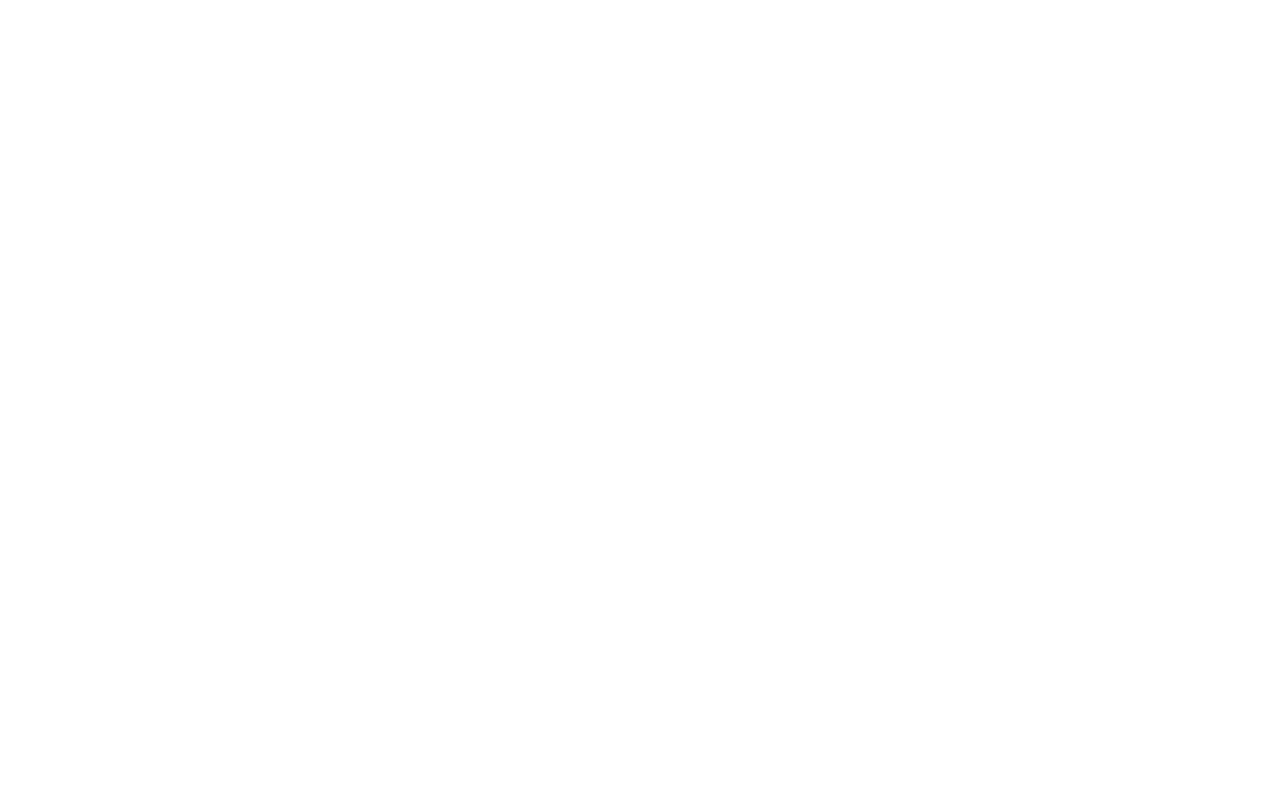
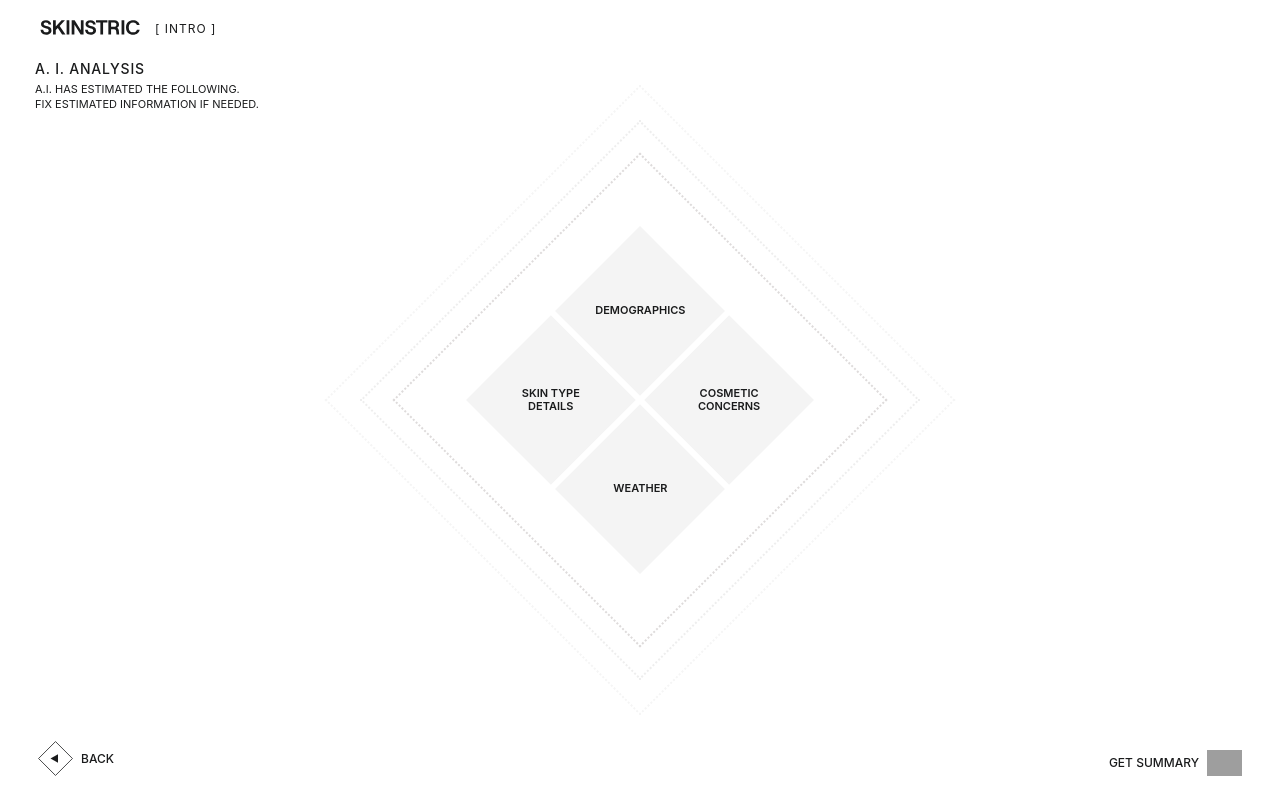
Before and after one commit to nixmar1scal/skinstric-intern, a React (Vite) app: page /analysis-overview in a window 1280 px wide. Before the commit this address had no page. Built offline with nearby package versions, Linux system fonts and the light colour scheme; grey boxes are pictures that could not be loaded.

Commit message:
8th commit

```diff
--- a/src/App.jsx
+++ b/src/App.jsx
@@ -11,6 +11,7 @@ import Intro from "./pages/Intro/Intro";
 import ScanOptions from "./pages/ScanOptions/ScanOptions";
 import Demographics from "./pages/Demographics/Demographics";
 import CameraCapture from "./pages/CameraCapture/CameraCapture";
+import AnalysisOverview from "./pages/AnalysisOverview/AnalysisOverview";
 
 function AnimateRoutes() {
   const location = useLocation();
@@ -20,6 +21,7 @@ function AnimateRoutes() {
         <Route path="/" element={<Landing />} />
         <Route path="/intro" element={<Intro />} />
         <Route path="/scan-options" element={<ScanOptions />} />
+        <Route path="/analysis-overview" element={<AnalysisOverview />} />
         <Route path="/camera-capture" element={<CameraCapture />} />
         <Route path="/demographics" element={<Demographics />} />
       </Routes>
--- a/src/components/Header/Header.css
+++ b/src/components/Header/Header.css
@@ -25,18 +25,18 @@
 .logo-img {
   width: 100px;
   height: 0 auto;
-    color: #1A1B1C;
+  color: #1a1b1c;
 }
 
 .intro-badge {
   font-size: 12px;
   font-weight: 400;
   letter-spacing: 1px;
-    color: #1A1B1C
+  color: #1a1b1c;
 }
 
 .code-btn {
-    background: #1A1B1C;
+  background: #1a1b1c;
   color: white;
   border: none;
   padding: 8px 16px;
--- /dev/null
+++ b/src/pages/AnalysisOverview/AnalysisOverview.css
@@ -0,0 +1,127 @@
+.analysis-overview-container {
+  position: relative;
+  height: 100vh;
+  width: 100vw;
+  overflow: hidden;
+  background-color: white;
+  font-family: 'Inter', sans-serif;
+}
+
+/* Top left text */
+.top-left {
+  position: absolute;
+  top: 60px;
+  left: 35px;
+}
+
+.analysis-heading {
+  font-size: 14px;
+  font-weight: 500;
+  color: #1a1b1c;
+  letter-spacing: 0.8px;
+}
+
+.description {
+  text-transform: uppercase;
+  font-size: 11px;
+  color: #1a1b1c;
+  margin-top: 5px;
+  line-height: 1.4;
+}
+
+/* Diamond background ring */
+.diamond-ring {
+  position: absolute;
+  top: 50%;
+  left: 50%;
+  transform: translate(-50%, -50%) rotate(45deg);
+  width: 350px;
+  height: 350px;
+  border: 2px dotted #dedbdb;
+  z-index: 0;
+}
+
+.diamond-ring::before,
+.diamond-ring::after {
+  content: "";
+  position: absolute;
+  inset: -25px;
+  border: 2px dotted #eee;
+  transform: rotate(0deg);
+}
+
+.diamond-ring::after {
+  inset: -50px;
+  border-color: #f5f5f5;
+}
+
+/* Diamond grid */
+.diamond-navigation {
+  position: absolute;
+  top: 50%;
+  left: 50%;
+  transform: translate(-50%, -50%) rotate(45deg);
+  display: grid;
+  grid-template-columns: 1fr 1fr;
+  z-index: 1;
+}
+
+.diamond-item {
+  width: 120px;
+  height: 120px;
+  background-color: #f4f4f4;
+  display: flex;
+  align-items: center;
+  justify-content: center;
+  transition: 0.2s ease;
+  margin: 3px;
+}
+
+.diamond-item:hover {
+  background-color: #e0e0e0;
+  color: white;
+}
+
+.diamond-item-content {
+  transform: rotate(-45deg);
+  font-size: 11px;
+  font-weight: 600;
+  text-align: center;
+  text-transform: uppercase;
+  color: #1a1b1c;
+  padding: 8px;
+  line-height: 1.2;
+}
+
+/* Navigation buttons */
+.nav-left,
+.nav-right {
+  position: absolute;
+  bottom: 24px;
+  display: flex;
+  align-items: center;
+  cursor: pointer;
+}
+
+.nav-left {
+  left: 30px;
+}
+
+.nav-right {
+  right: 30px;
+  flex-direction: row-reverse;
+}
+
+.nav-left img,
+.nav-right img {
+  width: 35px;
+  margin: 0 8px;
+}
+
+.nav-left span,
+.nav-right span {
+  font-size: 12px;
+  font-weight: 500;
+  text-transform: uppercase;
+  color: #1a1b1c;
+}
--- /dev/null
+++ b/src/pages/AnalysisOverview/AnalysisOverview.jsx
@@ -0,0 +1,53 @@
+import React from "react";
+import { useNavigate } from "react-router-dom";
+import "./AnalysisOverview.css"
+import Navbar from "../../components/Navbar/Navbar";
+import leftArrow from "../../assets/buttin-icon-shrunk2.svg";
+import rightArrow from "../../assets/buttin-icon-shrunk.svg";
+
+function AnalysisOverview() {
+  const navigate = useNavigate();
+
+  return (
+    <div className="analysis-overview-container">
+        <Navbar />
+  <div className="top-left">
+    <div className="analysis-heading">A. I. ANALYSIS</div>
+    <p className="description">
+      A.I. has estimated the following. <br />
+      Fix estimated information if needed.
+    </p>
+  </div>
+
+  <div className="diamond-ring"></div>
+
+  <div className="diamond-navigation">
+    <div className="diamond-item highlight" onClick={() => navigate("/demographics")}>
+      <div className="diamond-item-content">Demographics</div>
+    </div>
+    <div className="diamond-item">
+      <div className="diamond-item-content">Cosmetic<br />Concerns</div>
+    </div>
+    <div className="diamond-item">
+      <div className="diamond-item-content">Skin Type<br />Details</div>
+    </div>
+    <div className="diamond-item">
+      <div className="diamond-item-content">Weather</div>
+    </div>
+  </div>
+
+  <div className="nav-left" onClick={() => navigate("/scan-options")}>
+    <img src={leftArrow} alt="Back" />
+    <span>Back</span>
+  </div>
+
+  <div className="nav-right" onClick={() => navigate("/summary")}>
+    <img src={rightArrow} alt="Next" />
+    <span>Get Summary</span>
+  </div>
+</div>
+
+  );
+}
+
+export default AnalysisOverview;
--- a/src/pages/CameraCapture/CameraCapture.css
+++ b/src/pages/CameraCapture/CameraCapture.css
@@ -13,6 +13,7 @@
   position: absolute;
   top: 0;
   left: 0;
+  pointer-events: none;
 }
 
 .branding {
@@ -28,15 +29,15 @@
 
 .take-pic-btn {
   position: absolute;
-  bottom: 90px;
+  bottom: 50%;
   right: 30px;
-  background: rgba(255, 255, 255, 0.85);
+  background: none;
   border: none;
-  border-radius: 100px;
-  padding: 12px 20px;
+  padding: none;
   display: flex;
   align-items: center;
   gap: 8px;
+  color: white;
   font-size: 12px;
   font-weight: 600;
   cursor: pointer;
@@ -44,8 +45,8 @@
 }
 
 .take-pic-btn img {
-  width: 20px;
-  height: 20px;
+  width: 50px;
+  height: 50px;
 }
 
 .diamond-back {
@@ -54,6 +55,7 @@
   left: 30px;
   z-index: 10;
   cursor: pointer;
+  color: white;
 }
 
 .diamond-back img {
--- a/src/pages/CameraCapture/CameraCapture.jsx
+++ b/src/pages/CameraCapture/CameraCapture.jsx
@@ -2,7 +2,7 @@ import React, { useRef, useEffect } from "react";
 import { useNavigate } from "react-router-dom";
 import "./CameraCapture.css";
 import rombusIcon from "../../assets/buttin-icon-shrunk2.svg";
-import cameraBtn from "../../assets/camera.svg";
+import captureBtn from "../../assets/capturebtn.svg";
 
 function CameraCapture() {
   const videoRef = useRef(null);
@@ -44,7 +44,7 @@ function CameraCapture() {
     const imageBase64 = canvas.toDataURL("image/png");
     localStorage.setItem("capturedImage", imageBase64);
 
-    navigate("/demographics");
+    navigate("/analysis-overview");
   };
 
   return (
@@ -54,8 +54,8 @@ function CameraCapture() {
       <div className="branding">SKINSTRIC</div>
 
       <button className="take-pic-btn" onClick={handleTakePicture}>
-        <img src={cameraBtn} alt="Take Picture" />
         <span>TAKE PICTURE</span>
+        <img src={captureBtn} alt="Take Picture" />
       </button>
 
       <div className="diamond-back" onClick={() => navigate("/scan-options")}>
--- a/src/pages/ScanOptions/ScanOptions.jsx
+++ b/src/pages/ScanOptions/ScanOptions.jsx
@@ -57,7 +57,7 @@ function ScanOptions() {
           "demographicsData",
           JSON.stringify(response.data.data)
         );
-        setTimeout(() => navigate("/demographics"), 1000);
+        setTimeout(() => navigate("/analysis-overview"), 1000);
       } catch (error) {
         console.error("Upload failed:", error.response?.data || error.message);
         alert("Image upload failed. Please try again.");
```
Also changed, not shown: src/assets/capturebtn.svg (added). Lines whose indentation alone changed are shown as unchanged.
